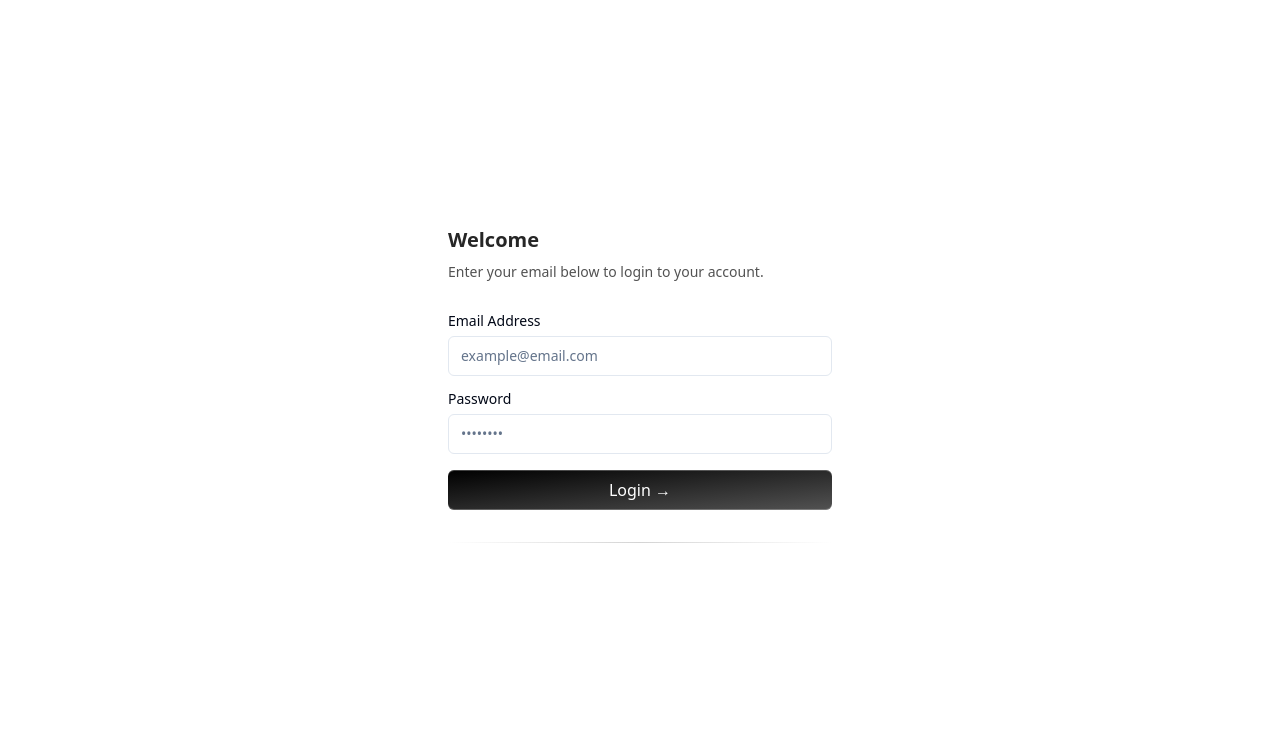
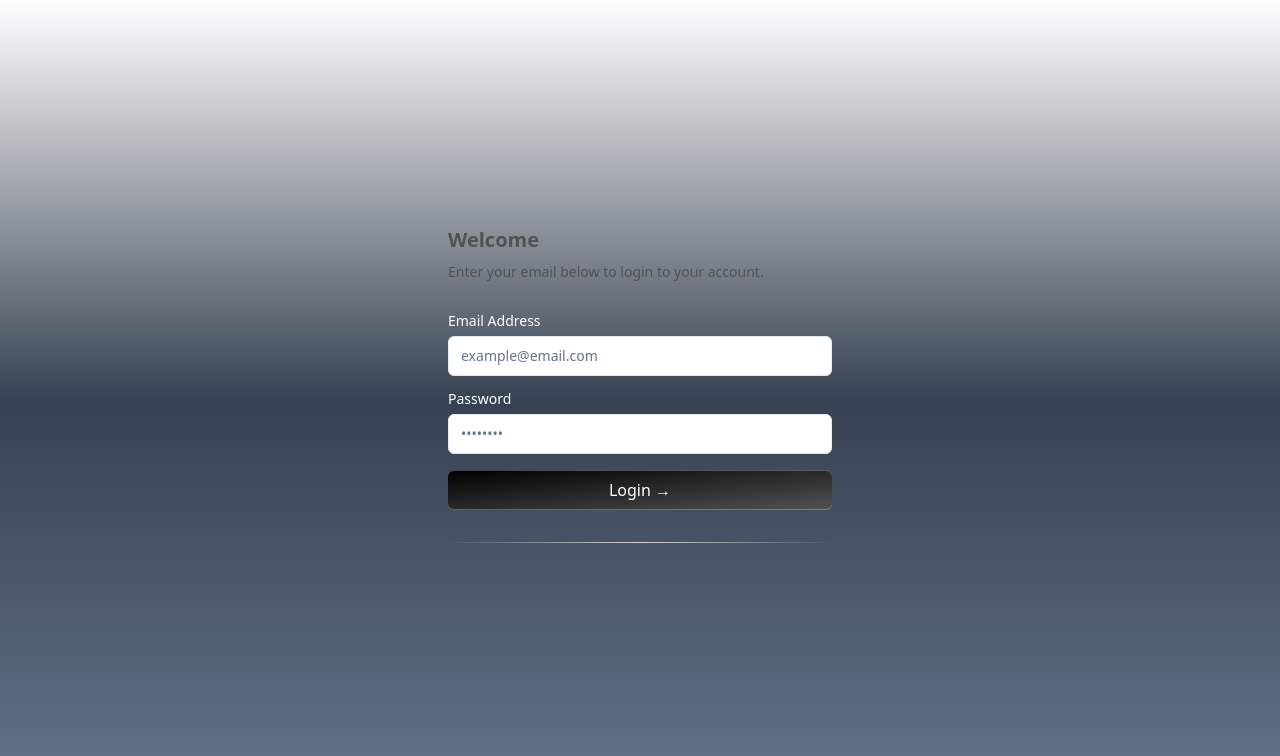
Before and after one commit to vikramhooda26/Elucide, a React (Vite) app: page /login in a window 1280 px wide. Shown: the top 756 px of the page. Built offline with nearby package versions, Linux system fonts and the light colour scheme.

Commit message:
login page ui updated

```diff
--- a/src/features/auth/login/LoginPage.tsx
+++ b/src/features/auth/login/LoginPage.tsx
@@ -47,9 +47,9 @@ function LoginPage() {
   };
 
   return (
-    <div className="h-screen w-full flex items-center justify-center ">
+    <div className="h-screen w-full flex items-center justify-center bg-gradient-to-t from-slate-500 via-gray-700 text-white ">
       <div className="max-w-md w-full mx-auto rounded-none md:rounded-2xl p-4 md:p-8 shadow-input">
-        <h2 className="font-bold text-xl text-neutral-800 ">
+        <h2 className="font-bold text-xl text-neutral-600 ">
           Welcome
         </h2>
         <p className="text-neutral-600 text-sm max-w-sm mt-2 ">
```
